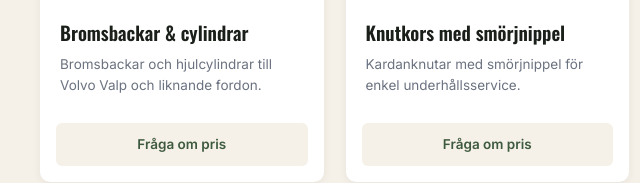
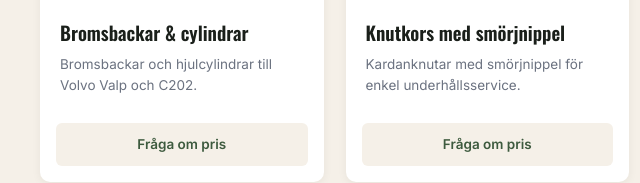
Before and after one commit to moontwister/karlstorps4x4, an Eleventy site: page src/index.njk in a window 1280 px wide. Shown: the part 1429-1612 px from the top of the page, 0-640 px from the left. Built offline with nearby package versions, Linux system fonts and the light colour scheme; Eleventy itself is replaced by a stand-in of ours; files that its build step writes are made by us from their sources.

Commit message:
Update Produkt “bromsbackar-cylindrar”

```diff
--- a/src/products/bromsbackar-cylindrar.md
+++ b/src/products/bromsbackar-cylindrar.md
@@ -5,4 +5,4 @@ price: ""
 order: 1
 image: /assets/uploads/bromsbackar-cylindrar.jpg
 ---
-Bromsbackar och hjulcylindrar till Volvo Valp och liknande fordon.
+Bromsbackar och hjulcylindrar till Volvo Valp och C202.
```
